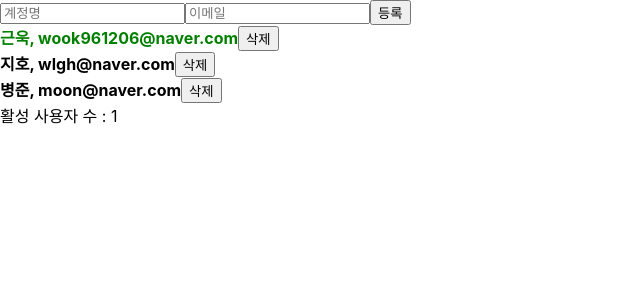
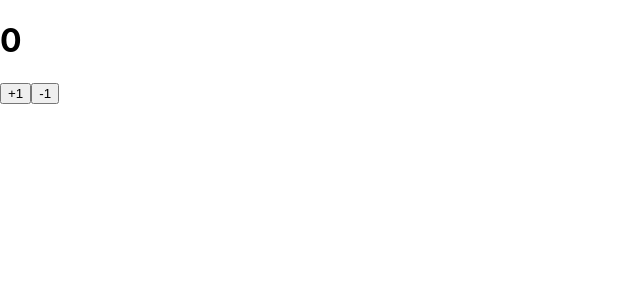
Before and after one commit to Kimgeunwook/React-study, a React (Create React App) app in the folder begin-react/: page / in a window 1280 px wide. Shown: the top 300 px of the page, without its empty margins (0-640 px from the left). Built offline with nearby package versions, Linux system fonts and the light colour scheme.

Commit message:
usereducer 사용 및 index.js에서 대표 렌더링 교체

```diff
--- a/begin-react/src/Counter.js
+++ b/begin-react/src/Counter.js
@@ -1,12 +1,47 @@
-import React, { useState } from 'react';
+// import React, { useState } from 'react';
+// function Counter(){
+//     const [number, setNumber] = useState(0);
+//     const onIncrease = () =>{
+//         setNumber(number + 1);
+//     }
+//     const onDecrease = () =>{
+//         setNumber(number - 1);
+//     }
+//     return(
+//         <div>
+//             <h1>{number}</h1>
+//             <button onClick = {onIncrease}>+1</button>
+//             <button onClick = {onDecrease}>-1</button>
+//         </div>
+//     )
+// }
+// export default Counter
+import React, { useReducer } from 'react';
+
+function reducer(state, action){
+    switch (action.type)
+    {
+        case 'INCREMENT':
+            return state + 1;
+        case 'DECREMENT':
+            return state - 1;
+        default :
+            throw new Error('unhandled action');
+    }
+}
+
 function Counter(){
-    const [number, setNumber] = useState(0);
+    const [number, dispatch] = useReducer(reducer, 0)
     const onIncrease = () =>{
-        setNumber(number + 1);
-    }
+        dispatch({
+            type : 'INCREMENT'
+        })
+    };
     const onDecrease = () =>{
-        setNumber(number - 1);
-    }
+        dispatch({
+            type : 'DECREMENT'
+        })
+    };
     return(
         <div>
             <h1>{number}</h1>
--- a/begin-react/src/index.js
+++ b/begin-react/src/index.js
@@ -2,11 +2,12 @@ import React from 'react';
 import ReactDOM from 'react-dom';
 import './index.css';
 import App from './App';
+import Counter from './Counter';
 import * as serviceWorker from './serviceWorker';
 
 ReactDOM.render(
   <React.StrictMode>
-    <App />
+    <Counter />
   </React.StrictMode>,
   document.getElementById('root')
 );
```
